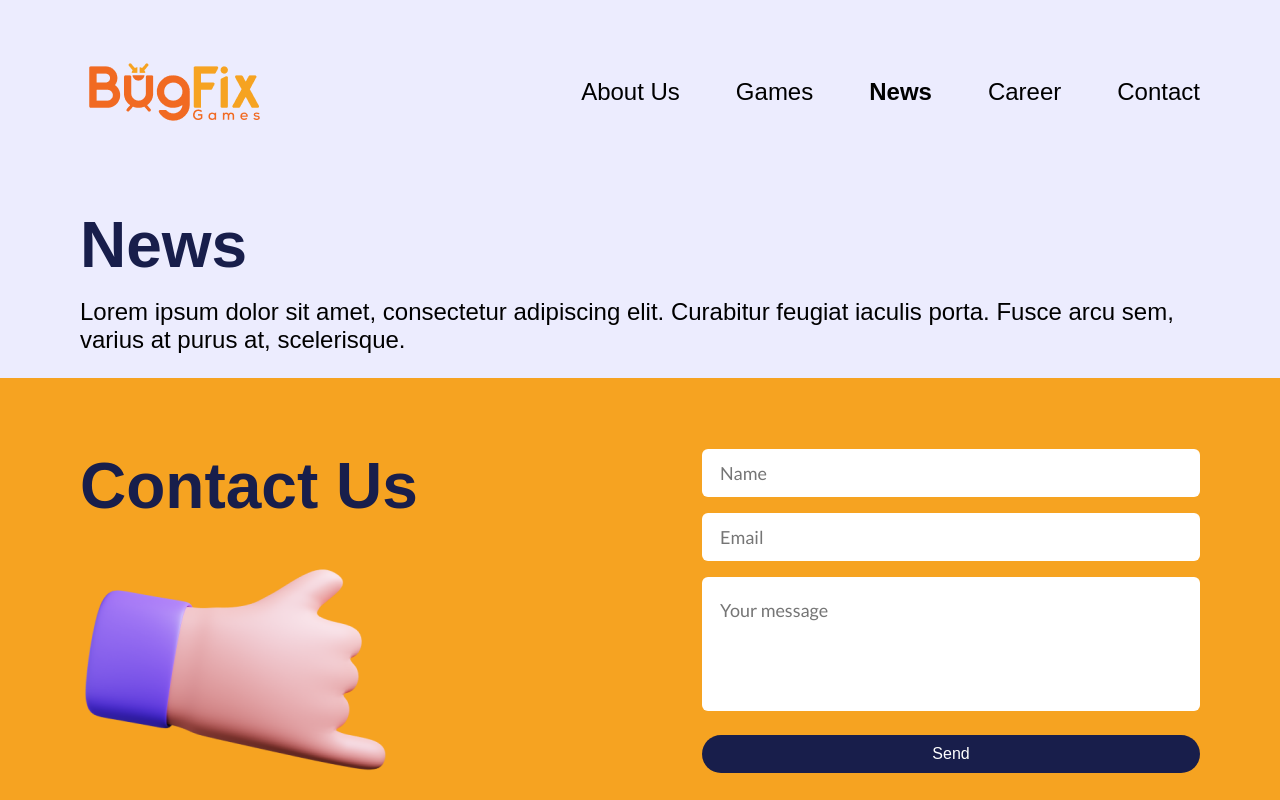
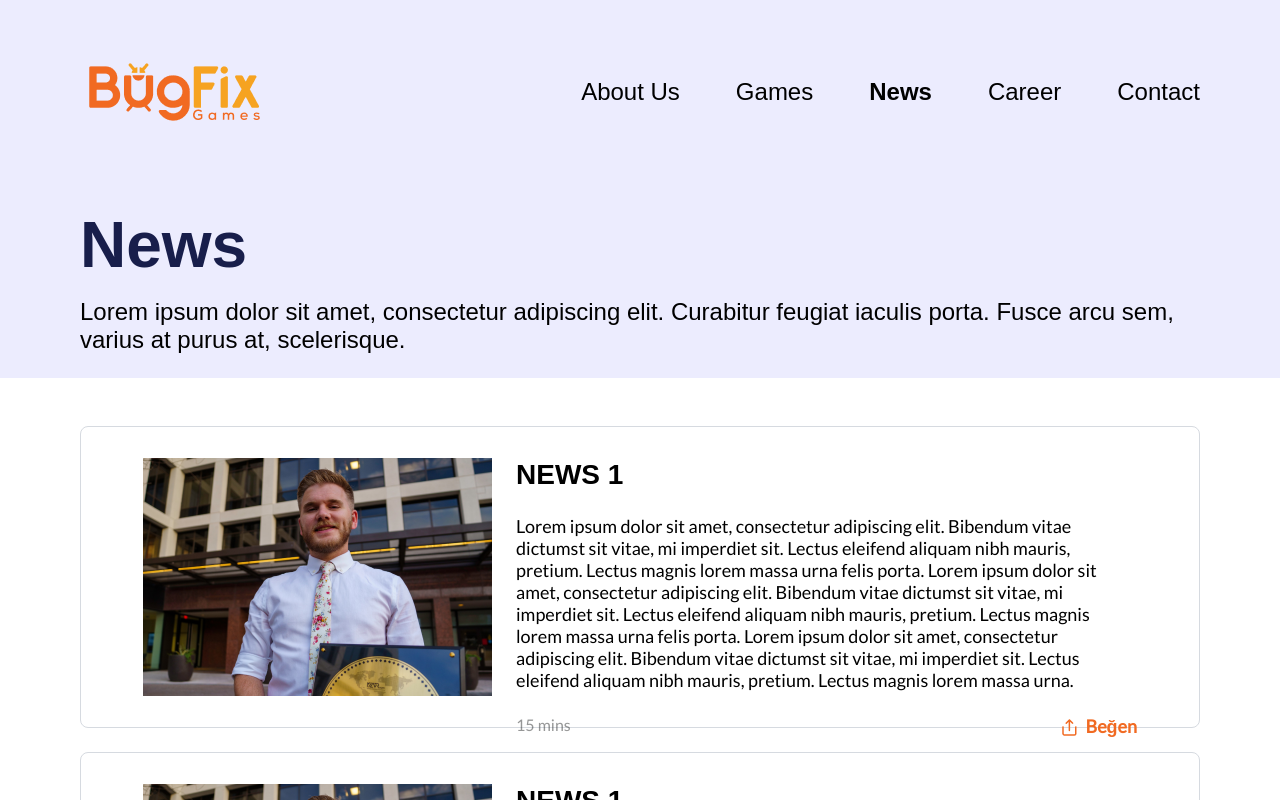
Before and after one commit to saitgungor/bronix-task, a React (Create React App) app: page / in a window 1280 px wide. Shown: the top 800 px of the page. Built offline with nearby package versions, Linux system fonts and the light colour scheme; a web font is replaced by a local one.

Commit message:
news section implemented with static data

```diff
--- a/src/App.js
+++ b/src/App.js
@@ -1,11 +1,13 @@
+import Hero from "./Components/Layouts/Hero";
+import News from "./Components/News";
 import ContactUs from "./Components/ContactUs";
 import Footer from "./Components/Layouts/Footer";
-import Hero from "./Components/Layouts/Hero";
 
 function App() {
   return (
     <div className="App">
       <Hero />
+      <News />
       <ContactUs />
       <Footer />
     </div>
--- /dev/null
+++ b/src/components/News/News.module.css
@@ -0,0 +1,6 @@
+.newsContainer {
+  display: flex;
+  flex-direction: column;
+  gap: 24px;
+  padding: 48px 80px 42px;
+}
--- /dev/null
+++ b/src/components/News/NewsItem/NewsItem.module.css
@@ -0,0 +1,53 @@
+.container {
+  height: 236px;
+  display: flex;
+  padding: 32px 62px;
+  gap: 24px;
+  align-items: center;
+  border-radius: 8px;
+  border-width: 1px;
+  border-color: #d6dae0;
+  border-style: solid;
+}
+
+.newsContent {
+  display: flex;
+  flex-direction: column;
+  justify-content: space-between;
+  gap: 24px;
+  height: 100%;
+}
+
+.newsContent h3 {
+  margin: 0;
+  font-size: 28px;
+  font-weight: 700;
+}
+
+.newsContent p {
+  margin: 0;
+  font-size: 18px;
+  font-family: "Lato", sans-serif;
+}
+
+.newsContentBottom {
+  display: flex;
+  justify-content: space-between;
+  font-family: "Lato", sans-serif;
+}
+
+.newsContentBottom p {
+  color: #2d2f3080;
+  font-size: 16px;
+}
+
+.like {
+  display: flex;
+  gap: 4px;
+}
+
+.like p {
+  color: #f16a22;
+  font-size: 18px;
+  font-weight: 600;
+}
--- /dev/null
+++ b/src/components/News/NewsItem/index.js
@@ -0,0 +1,33 @@
+import styles from "./NewsItem.module.css";
+import newsImage from "../../../Assets/images/news-image.png";
+import shareIcon from "../../../Assets/images/share-icon.png";
+
+const NewsItem = () => {
+  return (
+    <div className={styles.container}>
+      <img src={newsImage} alt="newsImage" />
+      <div className={styles.newsContent}>
+        <h3>NEWS 1</h3>
+        <p>
+          Lorem ipsum dolor sit amet, consectetur adipiscing elit. Bibendum
+          vitae dictumst sit vitae, mi imperdiet sit. Lectus eleifend aliquam
+          nibh mauris, pretium. Lectus magnis lorem massa urna felis porta.
+          Lorem ipsum dolor sit amet, consectetur adipiscing elit. Bibendum
+          vitae dictumst sit vitae, mi imperdiet sit. Lectus eleifend aliquam
+          nibh mauris, pretium. Lectus magnis lorem massa urna felis porta.
+          Lorem ipsum dolor sit amet, consectetur adipiscing elit. Bibendum
+          vitae dictumst sit vitae, mi imperdiet sit. Lectus eleifend aliquam
+          nibh mauris, pretium. Lectus magnis lorem massa urna.{" "}
+        </p>
+        <div className={styles.newsContentBottom}>
+          <p>15 mins</p>
+          <div className={styles.like}>
+            <img src={shareIcon} alt="share-icon" />
+            <p>Beğen</p>
+          </div>
+        </div>
+      </div>
+    </div>
+  );
+};
+export default NewsItem;
--- /dev/null
+++ b/src/components/News/index.js
@@ -0,0 +1,13 @@
+import styles from "./News.module.css";
+import NewsItem from "./NewsItem";
+
+const News = () => {
+  return (
+    <div className={styles.newsContainer}>
+      <NewsItem />
+      <NewsItem />
+      <NewsItem />
+    </div>
+  );
+};
+export default News;
```
Also changed, not shown: src/Assets/images/news-image.png (added), src/Assets/images/share-icon.png (added).
